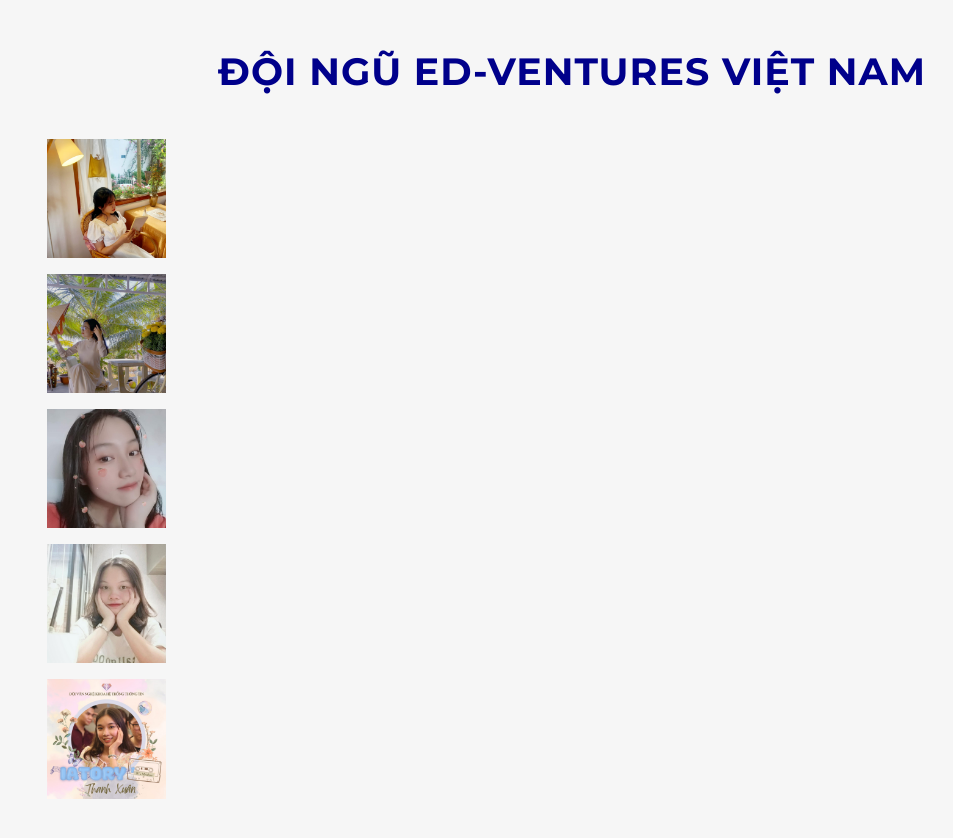
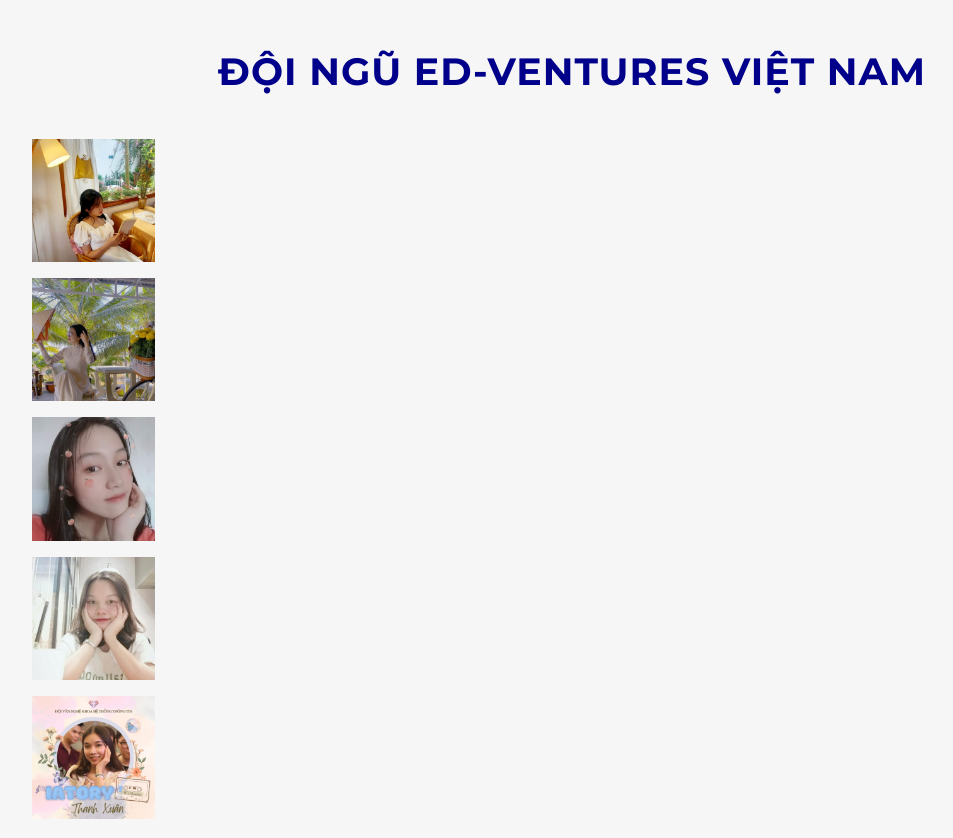
Before and after one commit to kimmhanh/edventuresvietnam, a plain HTML site: page index.html in a window 1280 px wide. Shown: the part 5760-6598 px from the top of the page, without its empty margins (68-1021 px from the left). Drawn offline with Linux system fonts and the light colour scheme.

Commit message:
index.html

```diff
--- a/index.html
+++ b/index.html
@@ -643,8 +643,8 @@
                       <h2 class="section-title wow fadeInDown animated" data-wow-delay="0.3s" style="color:darkblue">ĐỘI NGŨ ED-VENTURES VIỆT NAM</h2>
                   </div>
               </div>
-              <div>
-              <div class="col-md-10">
+              <div class="row">
+              <div class="col-lg-10 col-md-12 col-xs-12">
                   <div class="col-lg-2 col-md-6 col-xs-12">
                       <!-- Team Item Starts -->
                       <figure>
```
